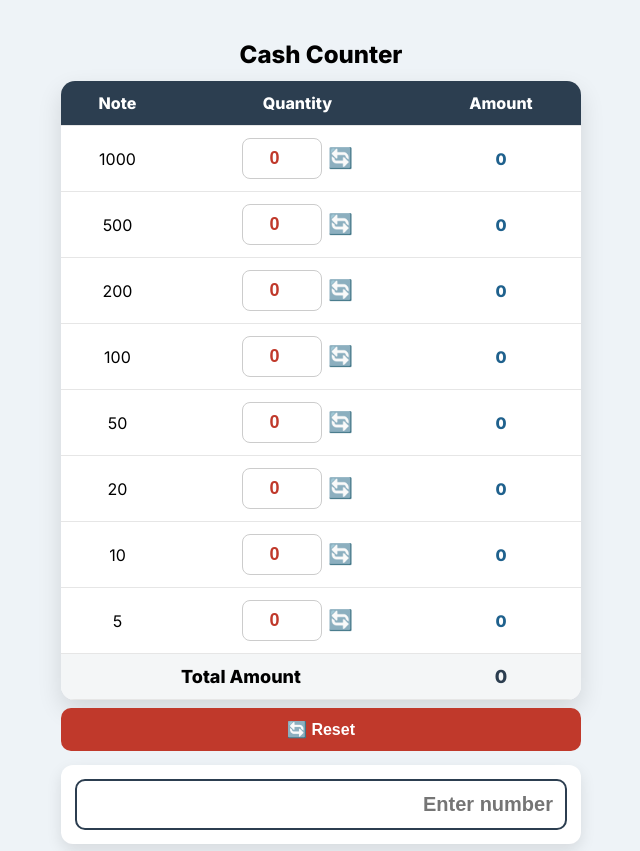
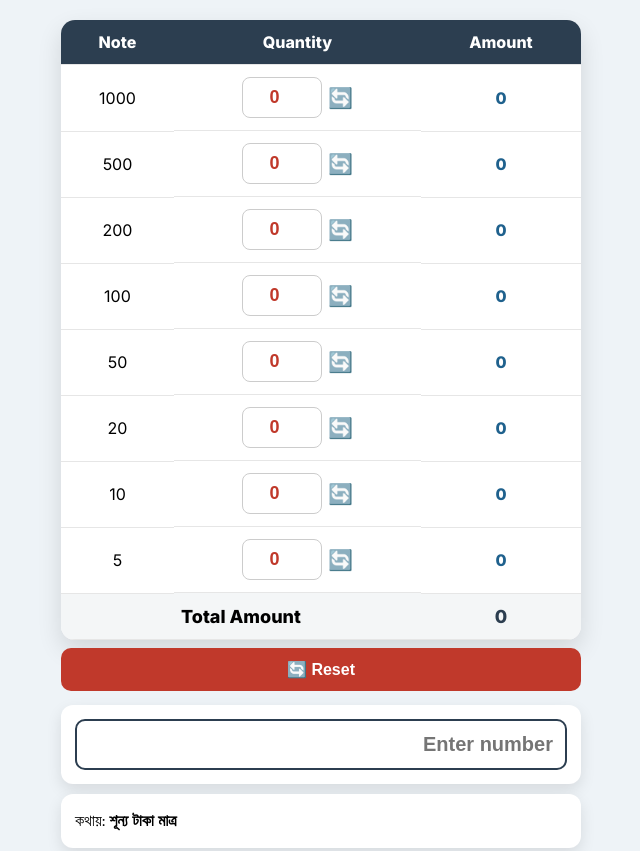
Before and after one commit to ArafatTheMaster/cash-counter, a plain HTML site: page index.html in a window 1280 px wide. Shown: the top 851 px of the page, without its empty margins (319-959 px from the left). Drawn offline with Linux system fonts and the light colour scheme.

Commit message:
Update index.html

```diff
--- a/index.html
+++ b/index.html
@@ -117,7 +117,6 @@ button{
 <body>
 <div class="container">
 
-<h2>Cash Counter</h2>
 
 <table>
 <tr><th>Note</th><th>Quantity</th><th>Amount</th></tr>
```
